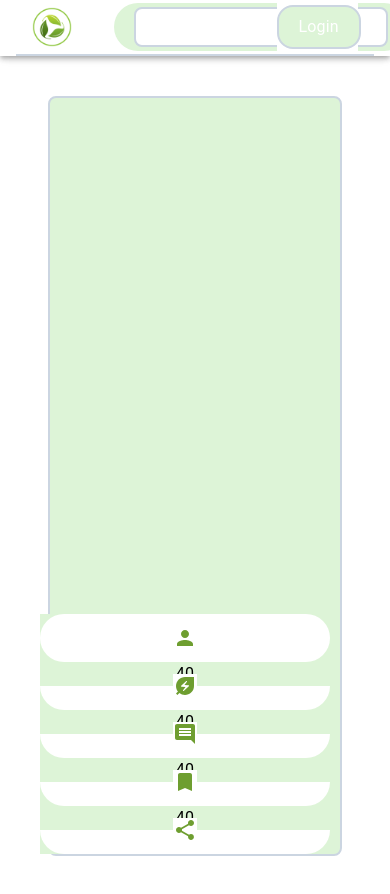
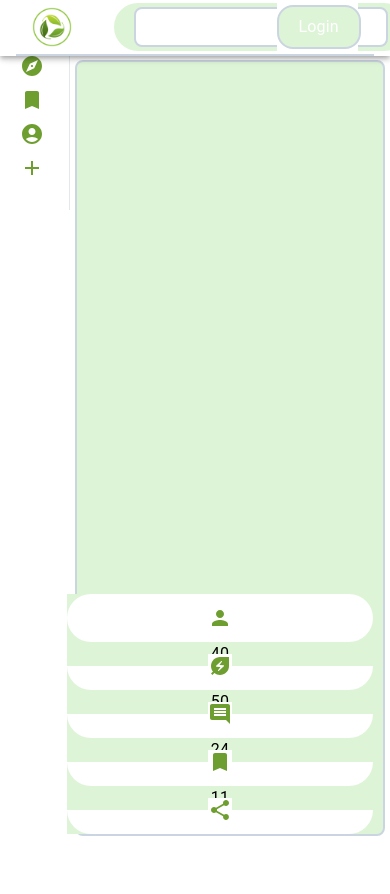
Before and after one commit to matthew-zahm/eco-status, a Next.js app: page / in a window 390 px wide. Shown: the top 894 px of the page. Built offline with nearby package versions, Linux system fonts and the light colour scheme.

Commit message:
sidebar and responsiveness

```diff
--- a/src/app/globals.css
+++ b/src/app/globals.css
@@ -49,10 +49,15 @@ body {
   left: 50%;
   transform: translate(-50%, -50%);
 }
-/* .feed-item__toolbar-count {
-  position: absolute;
-  bottom:-20px;
-} */
+
+
+#side-bar {
+  width: 180px;
+}
+
+#page {
+  flex-grow: 1;
+}
 
 @layer utilities {
   .text-balance {
@@ -76,4 +81,24 @@ body {
   .feed-item__toolbar-count {
     background: #ddf4d7;
   }
+
+  #side-bar {
+    width: 70px;
+    border-right-width: 1px ;
+    border-right-color: "#cbd5e1";
+  }
+
+  .side_item__icon {
+    margin-bottom: 10px;
+  }
 }
+
+@media only screen and (max-width: 767px) {
+  #main {
+    padding: 60px 5px 5px 5px;
+  }
+
+  .feed-item__contents {
+    height: 92%;
+  }
+}
--- a/src/app/layout.tsx
+++ b/src/app/layout.tsx
@@ -2,6 +2,13 @@ import type { Metadata } from "next";
 import { Inter } from "next/font/google";
 import "./globals.css";
 import NavBar from "./components/navbar";
+import { Grid, Typography, SvgIconTypeMap } from "@mui/material";
+import { OverridableComponent } from '@mui/material/OverridableComponent';
+import HomeIcon from '@mui/icons-material/Home';
+import ExploreIcon from '@mui/icons-material/Explore';
+import BookmarkIcon from '@mui/icons-material/Bookmark';
+import AccountCircleIcon from '@mui/icons-material/AccountCircle';
+import AddIcon from '@mui/icons-material/Add';
 
 const inter = Inter({ subsets: ["latin"] });
 
@@ -10,6 +17,24 @@ export const metadata: Metadata = {
   description: "Improve yourself and the environment!",
 };
 
+interface Side_Item_Props {
+  icon?: OverridableComponent<SvgIconTypeMap>,
+  title: string
+}
+
+export function Side_Item(props: Side_Item_Props) {
+  return <>
+    <Grid item container direction="row" className="mb-4">
+      { props.icon &&
+        <props.icon className="side_item__icon mr-2 text-eco-green text-3xl" />
+      }
+      <Typography className="side_item__text font-bold text-lg mt-1 mobile-hide">
+        {props.title}
+      </Typography>
+    </Grid>
+  </>;
+}
+
 export default function RootLayout({
   children,
 }: Readonly<{
@@ -17,9 +42,20 @@ export default function RootLayout({
 }>) {
   return (
     <html lang="en">
-      <body className={inter.className}>
+      <body className={`${inter.className} relative`}>
         <NavBar />
-        {children}
+        <Grid container direction="row">
+          <Grid item direction="column" id="side-bar" className="h-full p-5 ">
+            <Side_Item icon={HomeIcon} title="For You" />
+            <Side_Item icon={ExploreIcon} title="Discover" />
+            <Side_Item icon={BookmarkIcon} title="Following" />
+            <Side_Item icon={AccountCircleIcon} title="Profile" />
+            <Side_Item icon={AddIcon} title="Create" />
+          </Grid>
+          <Grid item id="page">
+            {children}
+          </Grid>
+        </Grid>
       </body>
     </html>
   );
--- a/src/app/page.tsx
+++ b/src/app/page.tsx
@@ -1,3 +1,4 @@
+import * as React from 'react';
 import Grid from '@mui/material/Grid';
 import Typography from '@mui/material/Typography';
 import EnergySavingsLeafIcon from '@mui/icons-material/EnergySavingsLeaf';
@@ -5,46 +6,44 @@ import ShareIcon from '@mui/icons-material/Share';
 import CommentIcon from '@mui/icons-material/Comment';
 import BookmarkIcon from '@mui/icons-material/Bookmark';
 import PersonIcon from '@mui/icons-material/Person';
-import * as React from 'react';
+import { OverridableComponent } from '@mui/material/OverridableComponent';
+import { SvgIconTypeMap } from '@mui/material';
 
-// export default function IconButtons() {
-//   return (
-//     <Stack direction="row" spacing={1}>
-//     </Stack>
-//   );
-// }
+
+interface Toolbar_Props {
+  icon: OverridableComponent<SvgIconTypeMap>,
+  count?: number
+}
+
+export function Toolbar_Item(props: Toolbar_Props) {
+  return <>
+    <Grid item container direction="column" className="feed-item__toolbar-item w-12 h-12 rounded-full  bg-eco-green-light relative mb-8">
+      <props.icon className="feed-item__toolbar-icon m-auto bg-eco-green-light text-eco-green" />
+      {props.count != undefined &&
+        <Typography className="feed-item__toolbar-count mt-12 w-full text-center">{props.count}</Typography>
+      }
+    </Grid>
+  </>
+}
 
 
 export default function Home() {
 
   return (
     <>
-      <main className="flex min-h-screen flex-col items-center pb-4 pt-24 pl-12 pr-12">
+      <main id="main" className="flex min-h-screen flex-col items-center pb-4 pt-20 pl-8 pr-8">
         <Grid id="feed" container direction="column" className="w-full h-dvh">
           <Grid item container direction="row" className="feed-item w-full h-dvh justify-around ">
             <Grid item container className="relative feed-item__contents border-2 bg-eco-green-light border-slate-300 max-w-screen-md rounded-lg">
 
               <Grid item container direction="column" className="feed-item__toolbar absolute">
-                <Grid item container direction="column" className="feed-item__toolbar-item w-12 h-12 rounded-full  bg-eco-green-light relative mb-8">
-                  <PersonIcon className="feed-item__toolbar-icon m-auto bg-eco-green-light text-eco-green" />
-                </Grid>
-                <Grid item container direction="column" className="feed-item__toolbar-item w-12 h-12 rounded-full  bg-eco-green-light relative mb-8">
-                  <EnergySavingsLeafIcon className="feed-item__toolbar-icon m-auto bg-eco-green-light text-eco-green" />
-                  <Typography className="feed-item__toolbar-count mt-12 w-full text-center">40</Typography>
-                </Grid>
-                <Grid item container direction="column" className="feed-item__toolbar-item w-12 h-12 rounded-full  bg-eco-green-light relative mb-8">
-                  <CommentIcon className="feed-item__toolbar-icon m-auto bg-eco-green-light text-eco-green" />
-                  <Typography className="feed-item__toolbar-count mt-12 w-full text-center">40</Typography>
-                </Grid>
-                <Grid item container direction="column" className="feed-item__toolbar-item w-12 h-12 rounded-full  bg-eco-green-light relative mb-8">
-                  <BookmarkIcon className="feed-item__toolbar-icon m-auto bg-eco-green-light text-eco-green" />
-                  <Typography className="feed-item__toolbar-count mt-12 w-full text-center">40</Typography>
-                </Grid>
-                <Grid item container direction="column" className="feed-item__toolbar-item w-12 h-12 rounded-full  bg-eco-green-light relative mb-8">
-                  <ShareIcon className="feed-item__toolbar-icon m-auto bg-eco-green-light text-eco-green" />
-                  <Typography className="feed-item__toolbar-count mt-12 w-full text-center">40</Typography>
-                </Grid>
+                <Toolbar_Item icon={PersonIcon} />
+                <Toolbar_Item icon={EnergySavingsLeafIcon} count={40} />
+                <Toolbar_Item icon={CommentIcon} count={50} />
+                <Toolbar_Item icon={BookmarkIcon} count={24} />
+                <Toolbar_Item icon={ShareIcon} count={11} />
               </Grid>
+
             </Grid>
           </Grid>
         </Grid>
```
